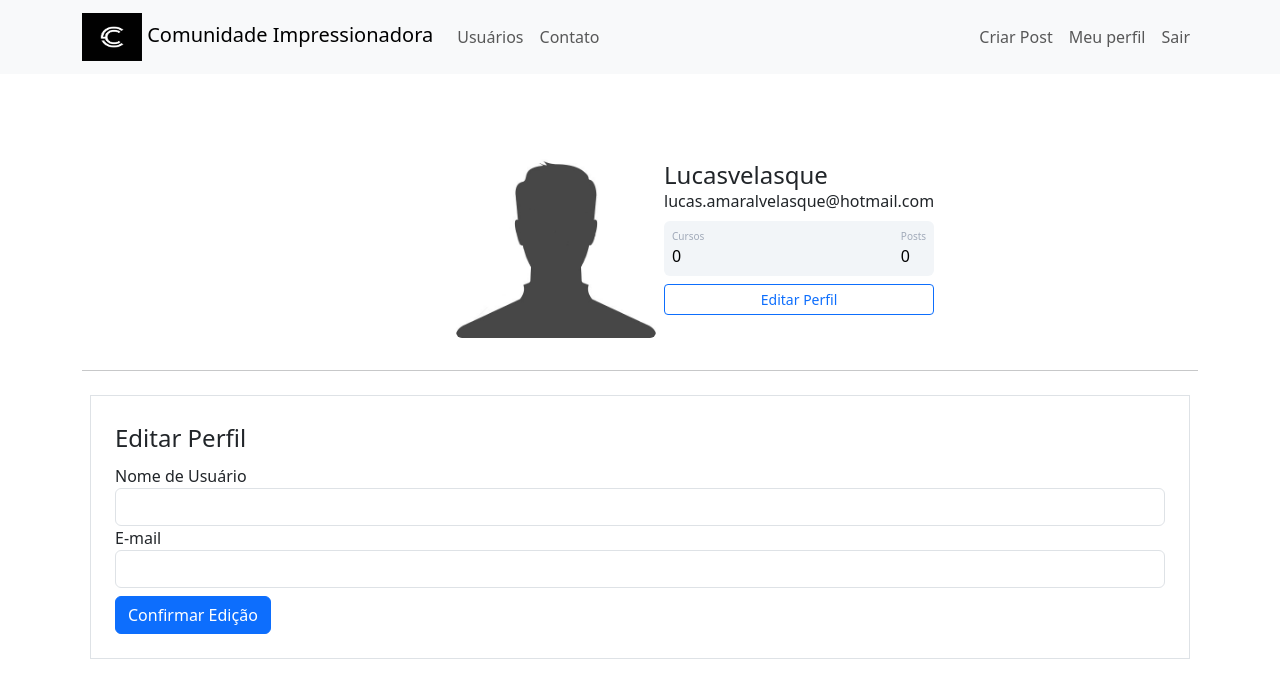
After one commit to lucasamaral296/sitecomunidadeFLASK, a Flask app: page /perfil/editar in a window 1280 px wide. The commit adds this page. Shown: the top 698 px of the page. Run offline with Flask 3, Linux system fonts and the light colour scheme; a user stored in the database is signed in.

Commit message:
criando editar perfil e validações se existe email ou não

```diff
--- a/comunidadeimpressionadora/forms.py
+++ b/comunidadeimpressionadora/forms.py
@@ -2,6 +2,7 @@ from flask_wtf import FlaskForm
 from wtforms import StringField, PasswordField, SubmitField, BooleanField
 from wtforms.validators import DataRequired, Length, Email, EqualTo, ValidationError
 from comunidadeimpressionadora.models import Usuario
+from flask_login import current_user
 
 
 class FormCriarConta(FlaskForm):
@@ -22,3 +23,16 @@ class FormLogin(FlaskForm):
     senha = PasswordField('Senha', validators=[DataRequired(), Length(6, 20)])
     lembrar_dados = BooleanField('Lembrar dados de acesso')
     botao_submit_login = SubmitField('Fazer Login')
+
+
+class FormEditarPerfil(FlaskForm):
+    username = StringField('Nome de Usuário', validators=[DataRequired()])
+    email = StringField('E-mail', validators=[DataRequired(), Email()])
+    botao_submit_editarperfil = SubmitField('Confirmar Edição')
+
+    def validate_email(self, email):
+        #verificar se o usuario mudou de email
+        if current_user.email != email.data:
+           usuario = Usuario.query.filter_by(email=email.data).first()
+           if usuario:
+               raise ValidationError('Já existe um usuario com esse e-mail. Cadastre outro e-mail.')
--- a/comunidadeimpressionadora/routes.py
+++ b/comunidadeimpressionadora/routes.py
@@ -1,6 +1,6 @@
 from flask import render_template, request, redirect, flash, url_for
 from comunidadeimpressionadora import app, database, bcrypt
-from comunidadeimpressionadora.forms import FormLogin, FormCriarConta
+from comunidadeimpressionadora.forms import FormLogin, FormCriarConta, FormEditarPerfil
 from comunidadeimpressionadora.models import Usuario
 from flask_login import login_user, logout_user, current_user, login_required
 
@@ -73,3 +73,17 @@ def perfil():
 @login_required
 def criar_post():
     return render_template('criarpost.html')
+
+
+@app.route('/perfil/editar', methods=['GET', 'POST'])
+@login_required
+def editar_perfil():
+    form = FormEditarPerfil()
+    if form.validate_on_submit():
+        current_user.email = form.email.data
+        current_user.username = form.username.data
+        database.session.commit()
+        flash(f'Perfil atualizado com sucesso!', 'alert-success')
+        return redirect(url_for('perfil'))
+    foto_perfil = url_for('static', filename='fotos_perfil/{}'.format(current_user.foto_perfil))
+    return render_template('editarperfil.html', foto_perfil=foto_perfil, form=form)
--- /dev/null
+++ b/comunidadeimpressionadora/templates/editarperfil.html
@@ -0,0 +1,47 @@
+{% extends 'perfil.html' %}
+
+{% block form_editar_perfil %}
+
+ <div class="container ">
+            <hr>
+            <div class="row ">
+                <div class="col ">
+                    <form method="POST" action="" class="border p-4 m-2">
+                        {{ form.csrf_token }}
+                        <legend>Editar Perfil</legend>
+                        <fieldset>
+                            <div class="form-group">
+                                {{ form.username.label(class="form-control-label") }}
+                                {% if form.username.errors %}
+                                    {{ form.username(class="form-control is-invalid") }}
+                                <div class="invalid-feedback">
+                                    {% for erro in form.username.errors %}
+                                        {{ erro }}
+                                    {% endfor %}
+                                </div>
+                                {% else %}
+                                    {{ form.username(class="form-control") }}
+                                {% endif %}
+                            </div>
+                            <div class="form-group">
+                                {{ form.email.label(class="form-control-label") }}
+                                {% if form.email.errors %}
+                                    {{ form.email(class="form-control is-invalid") }}
+                                <div class="invalid-feedback">
+                                    {% for erro in form.email.errors %}
+                                        {{ erro }}
+                                    {% endfor %}
+                                </div>
+                                {% else %}
+                                    {{ form.email(class="form-control") }}
+                                {% endif %}
+                            </div>
+                        </fieldset>
+                            {{ form.botao_submit_editarperfil(class="btn btn-primary mt-2") }}
+                    </form>
+                </div>
+
+            </div>
+        </div>
+
+{% endblock %}
--- a/comunidadeimpressionadora/templates/perfil.html
+++ b/comunidadeimpressionadora/templates/perfil.html
@@ -21,10 +21,17 @@
                     </div>
                    </div>
                    <div class="button mt-2 d-flex flex-row align-items-center">
-                    <button class="btn btn-sm btn-outline-primary w-100">Editar Perfil</button>
+                       <a class="w-100" href="{{ url_for('editar_perfil')}}">
+                           <button class="btn btn-sm btn-outline-primary w-100">Editar Perfil</button>
+                       </a>
                    </div>
                 </div>
                 </div>
             </div>
 </div>
+
+{% block form_editar_perfil %}
+
 {% endblock %}
+
+{% endblock %}
```
